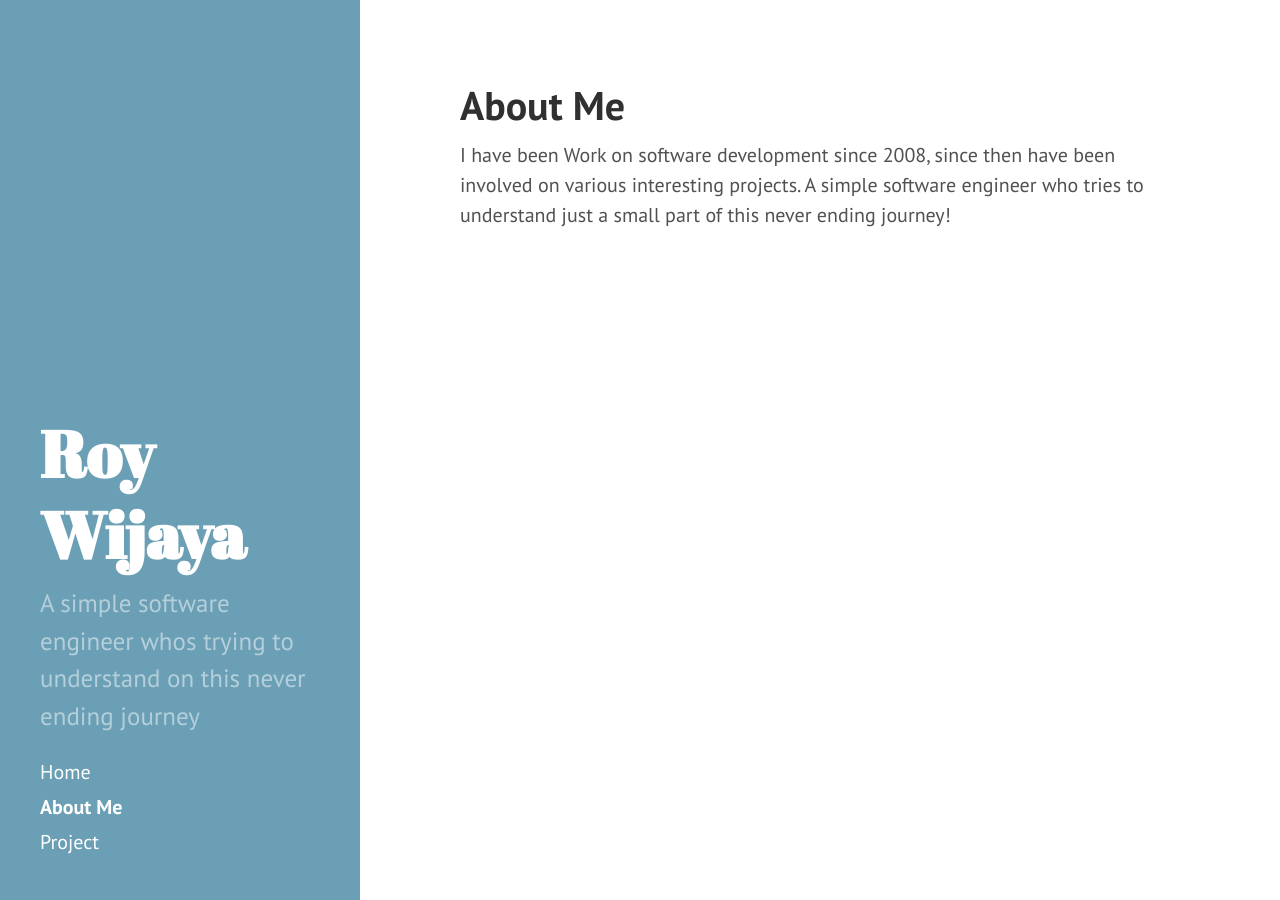
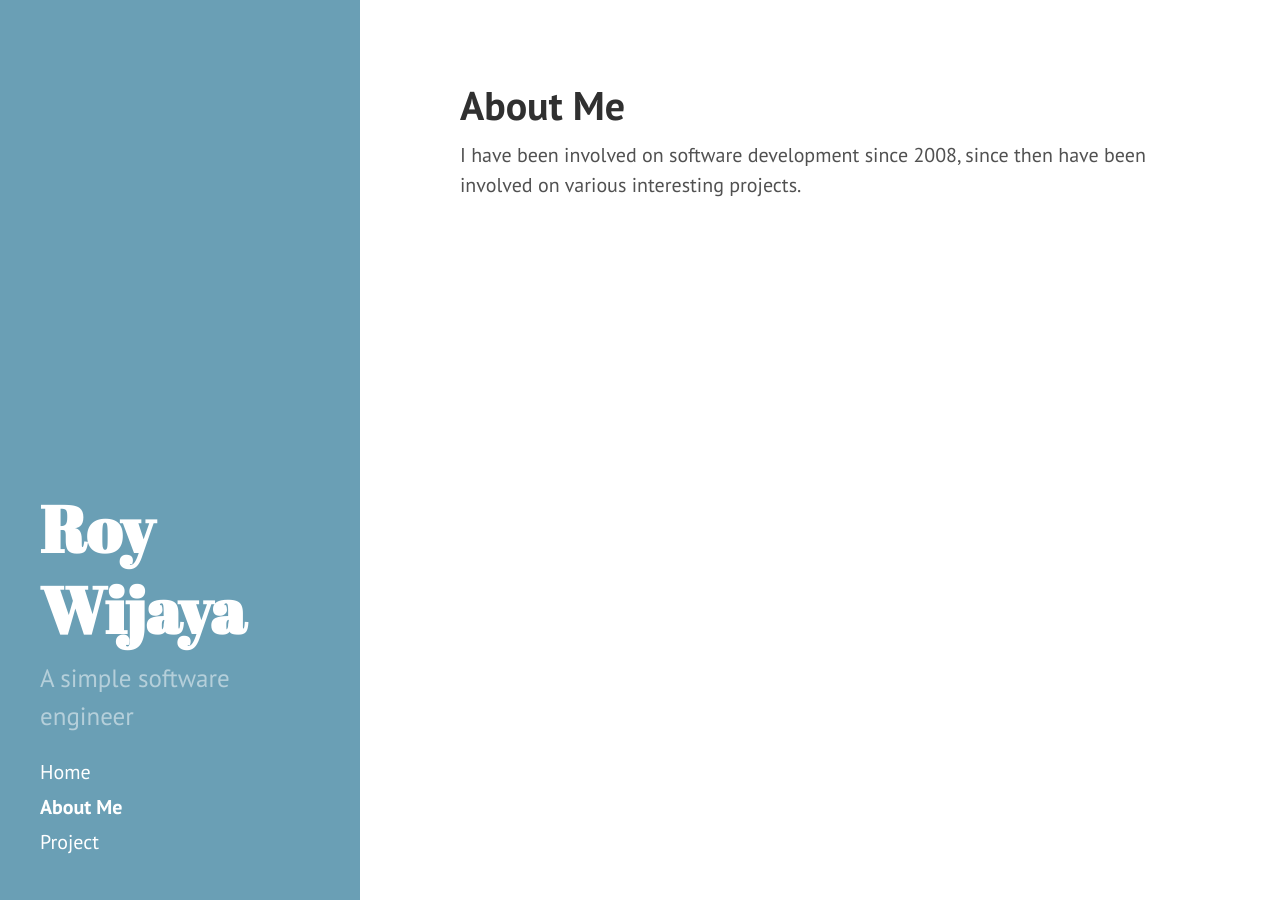
Before and after one commit to lymsia/lymsia.github.io, a Jekyll site: the page built from about.md, in a window 1280 px wide. Built offline with Jekyll 4.4.1, drawn with Linux system fonts in a browser that asks for light colours; nearby versions of some CDN libraries; library files that are not in the unit come from our copies.

Commit message:
added font awesome. fixed some configuration

```diff
--- a/_config.yml
+++ b/_config.yml
@@ -7,8 +7,8 @@
 
 # Setup
 title:            Roy Wijaya
-tagline:          'A Jekyll theme'
-description:      'A simple software engineer whos trying to understand on this never ending journey'
+tagline:          'System Engineer'
+description:      'A simple software engineer'
 url:              https://lymsia.github.io
 baseurl:          /
 
--- a/_includes/head.html
+++ b/_includes/head.html
@@ -14,13 +14,14 @@
   </title>
 
   <!-- CSS -->
-  <link rel="stylesheet" href="{{ site.url }}/public/css/poole.css">
-  <link rel="stylesheet" href="{{ site.url }}/public/css/syntax.css">
-  <link rel="stylesheet" href="{{ site.url }}/public/css/hyde.css">
+  <link rel="stylesheet" href="/public/css/fontawesome/css/all.css">
+  <link rel="stylesheet" href="/public/css/poole.css">
+  <link rel="stylesheet" href="/public/css/syntax.css">
+  <link rel="stylesheet" href="/public/css/hyde.css">
   <link rel="stylesheet" href="https://fonts.googleapis.com/css?family=PT+Sans:400,400italic,700|Abril+Fatface">
 
   <!-- Icons -->
-  <link rel="apple-touch-icon-precomposed" sizes="144x144" href="{{ site.url }}/public/apple-touch-icon-144-precomposed.png">
-                                 <link rel="shortcut icon" href="{{ site.url }}/public/favicon.ico">
+  <link rel="apple-touch-icon-precomposed" sizes="144x144" href="/public/apple-touch-icon-144-precomposed.png">
+                                 <link rel="shortcut icon" href="/public/favicon.ico">
 
 </head>
--- a/about.md
+++ b/about.md
@@ -4,5 +4,4 @@
 ---
 
 
-I have been Work on software development since 2008, since then have been involved on various interesting projects.
-A simple software engineer who tries to understand just a small part of this never ending journey!
+I have been involved on software development since 2008, since then have been involved on various interesting projects.
--- a/docker-compose.yml
+++ b/docker-compose.yml
@@ -1,7 +1,7 @@
 version: '3.7'
 
 services:
-  jekyll:
+  web:
     container_name: myweb
     image: jekyll/jekyll:latest
     command: jekyll serve --watch --force_polling --verbose
--- a/index.html
+++ b/index.html
@@ -2,3 +2,6 @@
 layout: default
 title: Home
 ---
+
+<a href="https://github.com/lymsia" target="_blank"><i class="fab fa-github"></i></a>
+<a href="http://www.linkedin.com/in/roy-w-006840154" target="_blank"><i class="fab fa-linkedin-in"></i></a>
```
